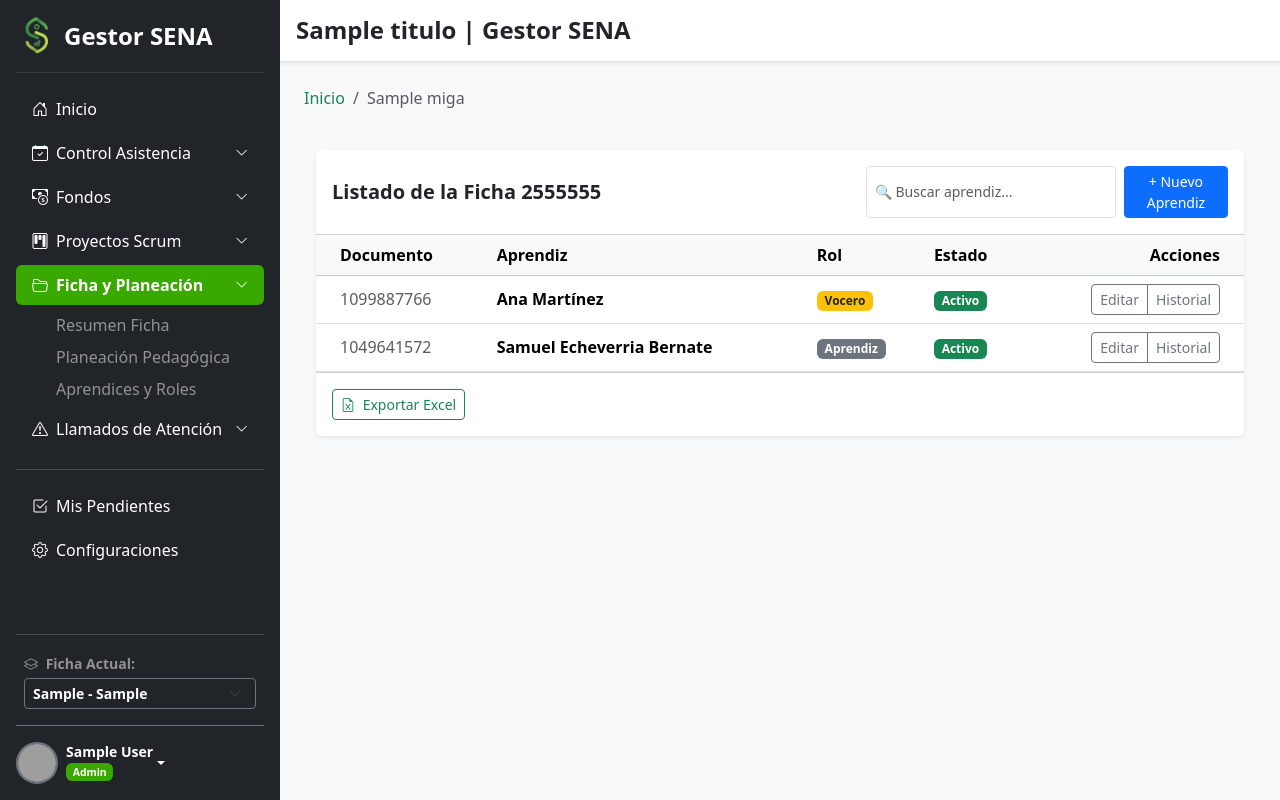
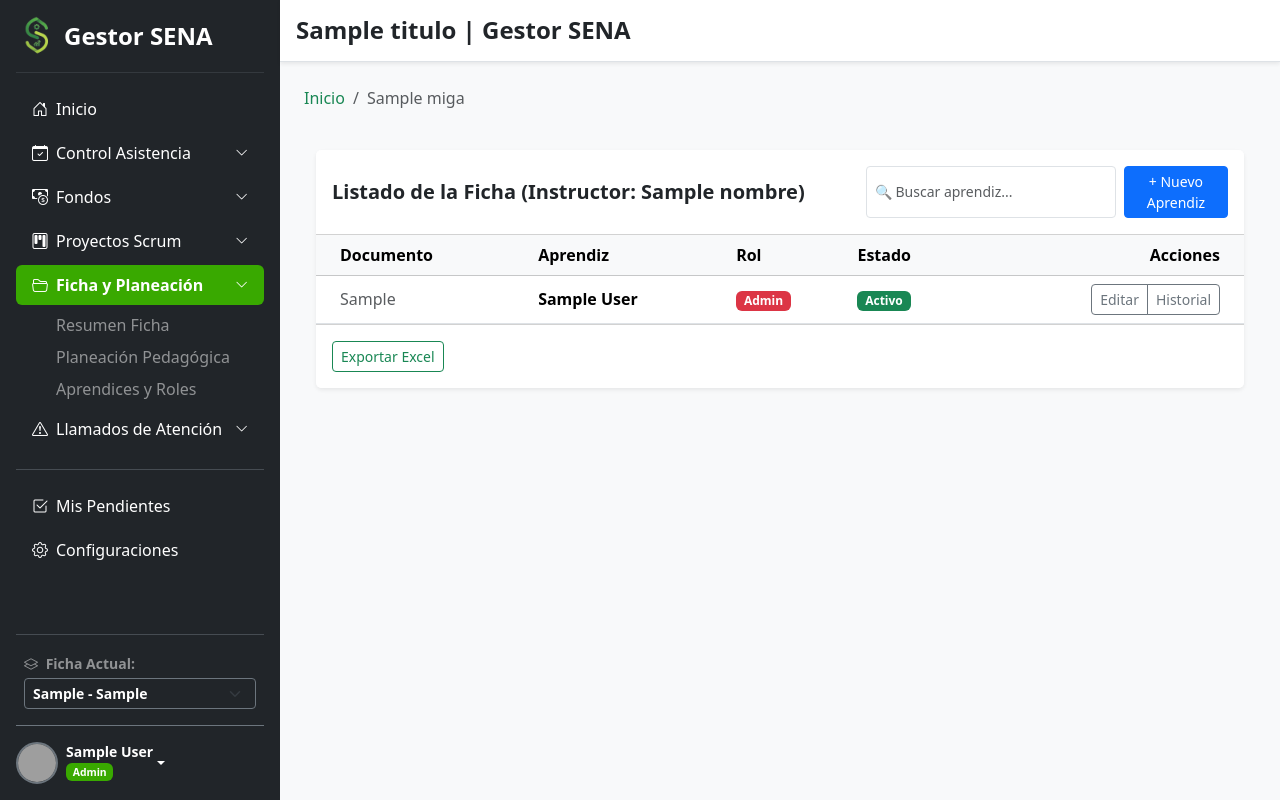
Before and after one commit to AntonyBotelloH/gestorADSO, a Django app: template usuarios/templates/inicio_usuarios.html in a window 1280 px wide. Run offline with Django 5.2, Linux system fonts and the light colour scheme; a user stored in the database is signed in; tables that the repository leaves empty hold one stand-in row (values such as "Sample post"); the template is opened without the code that fills it: values that come from a table or form of the project are taken from there, most other values are stand-ins (such as "Sample title", 1, 10 or a date in 2020); grey boxes are pictures that could not be loaded.

Commit message:
fix: modificar contenido de principal de usuarios

```diff
--- a/usuarios/templates/inicio_usuarios.html
+++ b/usuarios/templates/inicio_usuarios.html
@@ -5,11 +5,10 @@
 {% block content %}
 <div class="container-fluid py-3">
 
+    <div class="card shadow-sm border-0 mb-4">
 
-
-    <div class="card shadow-sm border-0 mb-4">
         <div class="card-header bg-white d-flex justify-content-between align-items-center py-3">
-            <h5 class="mb-0 fw-bold">Listado de la Ficha 2555555</h5>
+            <h5 class="mb-0 fw-bold">Listado de la Ficha (Instructor: {{ nombre }})</h5>
             <div class="d-flex gap-2">
                 <input type="text" class="form-control form-control-sm" placeholder="🔍 Buscar aprendiz..." style="max-width: 250px;">
                 <button class="btn btn-primary btn-sm">+ Nuevo Aprendiz</button>
@@ -29,11 +28,31 @@
                         </tr>
                     </thead>
                     <tbody>
+
+                        {% for usuario in usuarios_ficha %}
                         <tr>
-                            <td class="ps-4 text-muted">1099887766</td>
-                            <td><strong>Ana Martínez</strong></td>
-                            <td><span class="badge bg-warning text-dark">Vocero</span></td>
-                            <td><span class="badge bg-success">Activo</span></td>
+                            <td class="ps-4 text-muted">{{ usuario.documento }}</td>
+
+                            <td><strong>{{ usuario.first_name }} {{ usuario.last_name }}</strong></td>
+
+                            <td>
+                                {% if usuario.rol == 'INSTRUCTOR' %}
+                                    <span class="badge bg-primary">{{ usuario.get_rol_display }}</span>
+                                {% elif usuario.rol == 'Admin' %}
+                                    <span class="badge bg-danger">{{ usuario.get_rol_display }}</span>
+                                {% else %}
+                                    <span class="badge bg-secondary">{{ usuario.get_rol_display }}</span>
+                                {% endif %}
+                            </td>
+
+                            <td>
+                                {% if usuario.is_active %}
+                                    <span class="badge bg-success">Activo</span>
+                                {% else %}
+                                    <span class="badge bg-danger">Inactivo</span>
+                                {% endif %}
+                            </td>
+
                             <td class="text-end pe-4">
                                 <div class="btn-group" role="group">
                                     <a href="#" class="btn btn-outline-secondary btn-sm">Editar</a>
@@ -42,18 +61,15 @@
                             </td>
                         </tr>
 
+                        {% empty %}
                         <tr>
-                            <td class="ps-4 text-muted">1049641572</td>
-                            <td><strong>Samuel Echeverria Bernate</strong></td>
-                            <td><span class="badge bg-secondary">Aprendiz</span></td>
-                            <td><span class="badge bg-success">Activo</span></td>
-                            <td class="text-end pe-4">
-                                <div class="btn-group" role="group">
-                                    <a href="#" class="btn btn-outline-secondary btn-sm">Editar</a>
-                                    <a href="#" class="btn btn-outline-secondary btn-sm">Historial</a>
-                                </div>
+                            <td colspan="5" class="text-center py-5 text-muted">
+                                <i class="bi bi-people fs-1 d-block mb-2"></i>
+                                No hay aprendices registrados en esta ficha todavía.
                             </td>
                         </tr>
+                        {% endfor %}
+
                     </tbody>
                 </table>
             </div>
@@ -61,7 +77,7 @@
 
         <div class="card-footer bg-white py-3">
             <button class="btn btn-outline-success btn-sm">
-                <i class="bi bi-file-earmark-excel me-1"></i> Exportar Excel
+                Exportar Excel
             </button>
         </div>
     </div>
```
